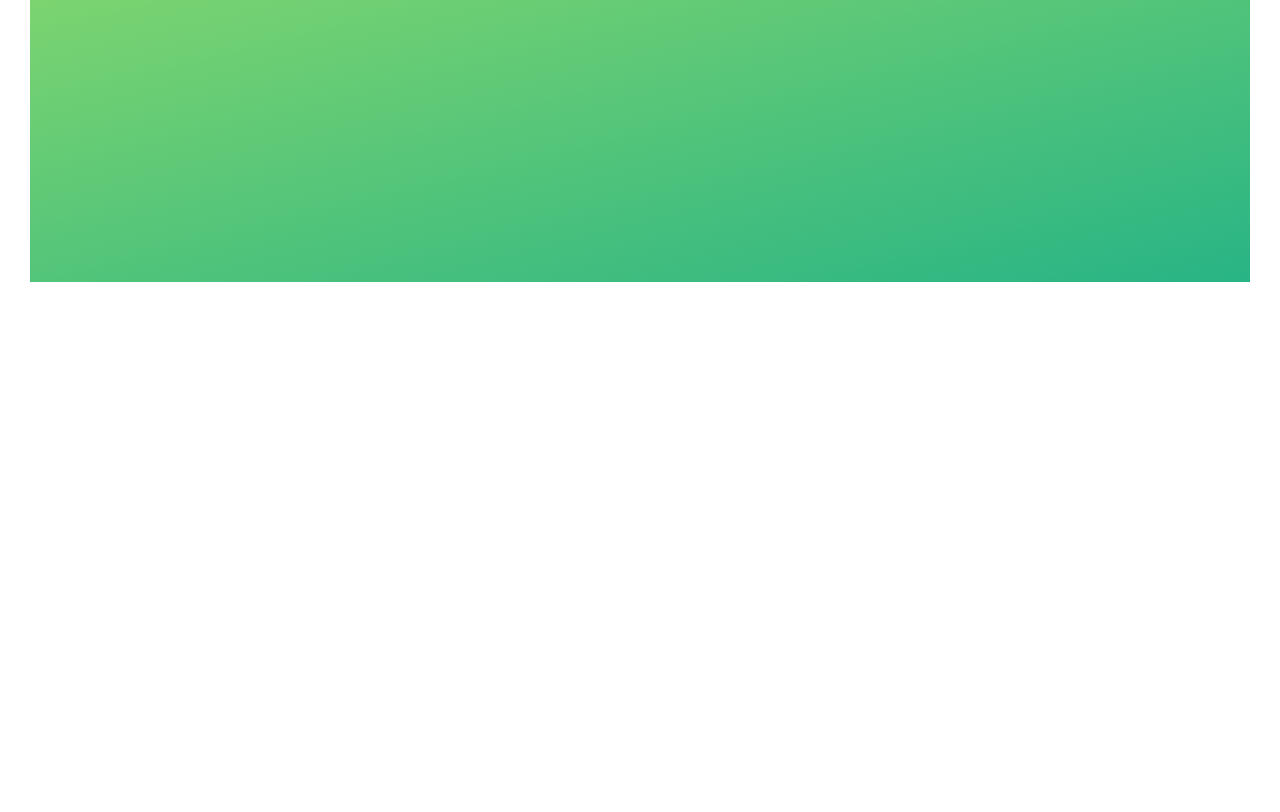
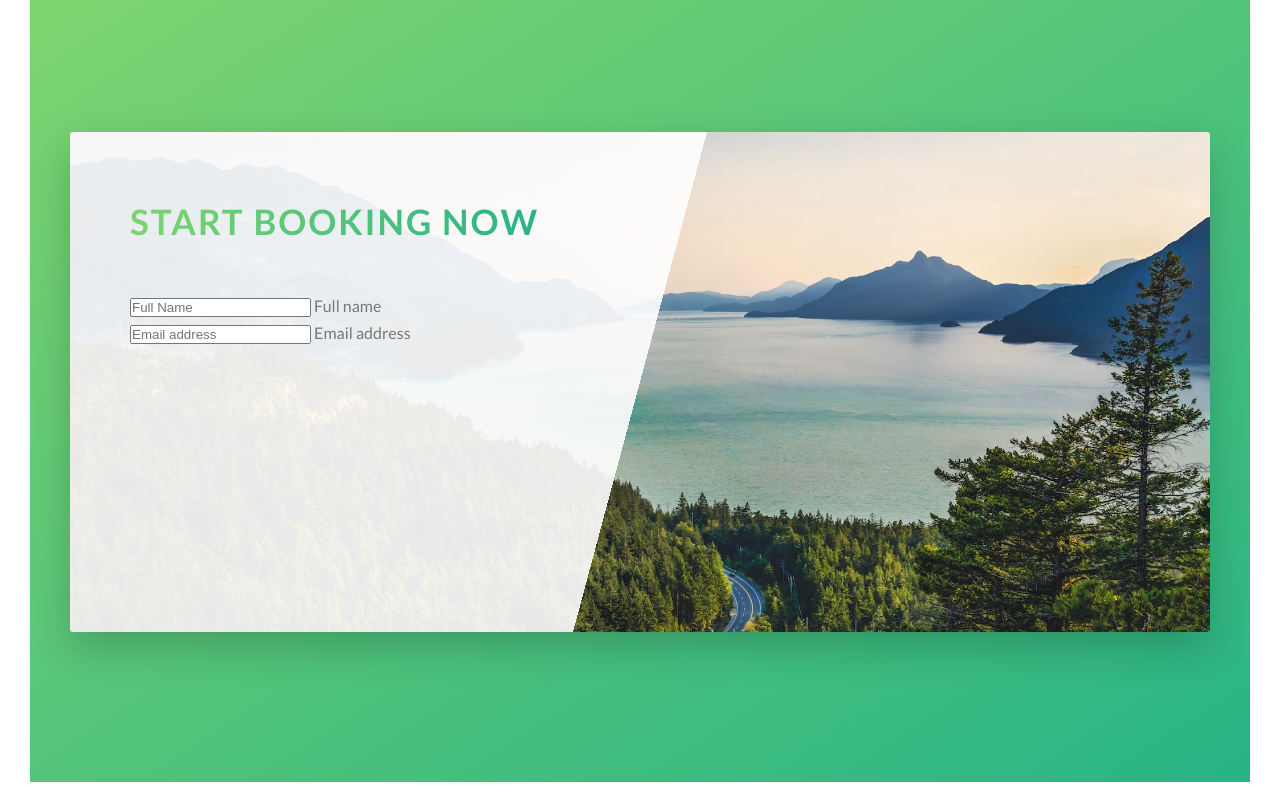
Before and after one commit to LTop23/Nawoo, a website: page index.html in a window 1280 px wide. Shown: the part 4580-5392 px from the top of the page. Before the commit the page ends 4892 px from the top, so only its background shows below. Drawn offline with nearby package versions, Linux system fonts and the light colour scheme; files that its build step writes are made by us from their sources.

Commit message:
Building the Booking section

```diff
--- a/index.html
+++ b/index.html
@@ -283,7 +283,35 @@
       </section>
       <section class="section-book">
         <div class="grid">
-          <div class="book"></div>
+          <div class="book">
+            <div class="book__form">
+              <form action="#" class="form">
+                <div class="u-margin-bottom-medium">
+                  <h2 class="heading-secondary">Start booking now</h2>
+                </div>
+                <div class="form__group">
+                  <input
+                    type="text"
+                    class="form__input"
+                    placeholder="Full Name"
+                    id="name"
+                    required
+                  />
+                  <label for="name" class="form__label">Full name</label>
+                </div>
+                <div class="form__group">
+                  <input
+                    type="email"
+                    class="form__input"
+                    placeholder="Email address"
+                    id="email"
+                    required
+                  />
+                  <label for="email" class="form__label">Email address</label>
+                </div>
+              </form>
+            </div>
+          </div>
         </div>
       </section>
     </main>
--- a/sass/abstracts/_variables.scss
+++ b/sass/abstracts/_variables.scss
@@ -22,3 +22,5 @@ $shadow-medium: 0 1.5rem 4rem rgba($color-black, 0.15);
 $default-font-size: 1.6rem;
 //GRID
 $grid-width: 114rem;
+//BORDER RAD
+$border-radius-small: 3px;
--- a/sass/pages/_home.scss
+++ b/sass/pages/_home.scss
@@ -43,6 +43,21 @@
 }
 
 .book {
-  background-image: url(../img/nat-10.jpg);
+  background-image: linear-gradient(
+      105deg,
+      rgba($color-white, 0.9) 0%,
+      rgba($color-white, 0.9) 50%,
+      transparent 50%
+    ),
+    url(../img/nat-10.jpg);
   background-size: cover;
+  border-radius: $border-radius-small;
+  box-shadow: 0 1.5rem 4rem rgba($color-black, 0.2);
+
+  height: 50rem;
+
+  &__form {
+    width: 50%;
+    padding: 6rem;
+  }
 }
```
Also changed, not shown: css/style.compile.css, 1 other file.
